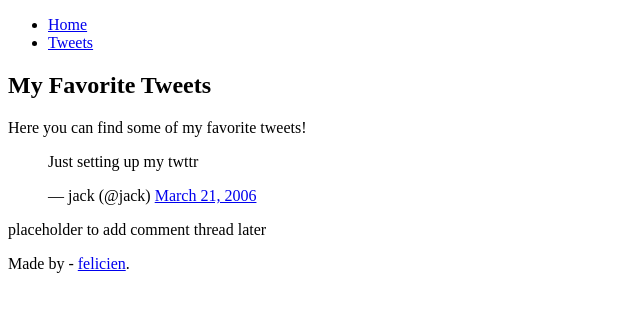
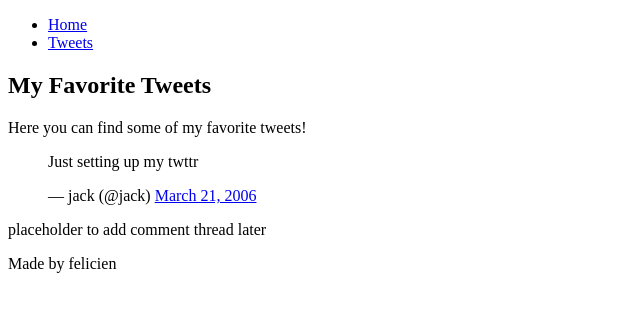
Before and after one commit to hbero268/My_First_Portfolio, a plain HTML site: page html_basic/tweets.html in a window 1280 px wide. Shown: the full height of the page, 0-640 px from the left. Drawn offline with Linux system fonts and the light colour scheme.

```diff
--- a/html_basic/tweets.html
+++ b/html_basic/tweets.html
@@ -17,7 +17,6 @@
             <h1>My Favorite Tweets</h1>
             <p>Here you can find some of my favorite tweets!</p>
 
-            <!-- Embedded Tweet -->
             <blockquote class="twitter-tweet">
                 <p lang="en" dir="ltr">Just setting up my twttr</p>&mdash; jack (@jack)
                 <a href="https://twitter.com/jack/status/20">March 21, 2006</a>
@@ -31,7 +30,7 @@
     </main>
 
     <footer>
-        <p>Made by - <a href="hatfeli.vercel.app" target="_blank">felicien</a>.</p>
+        <p>Made by felicien</p>
     </footer>
 </body>
 </html>
```
Also changed, not shown: html_basic/index.html (+1 -1 lines).
